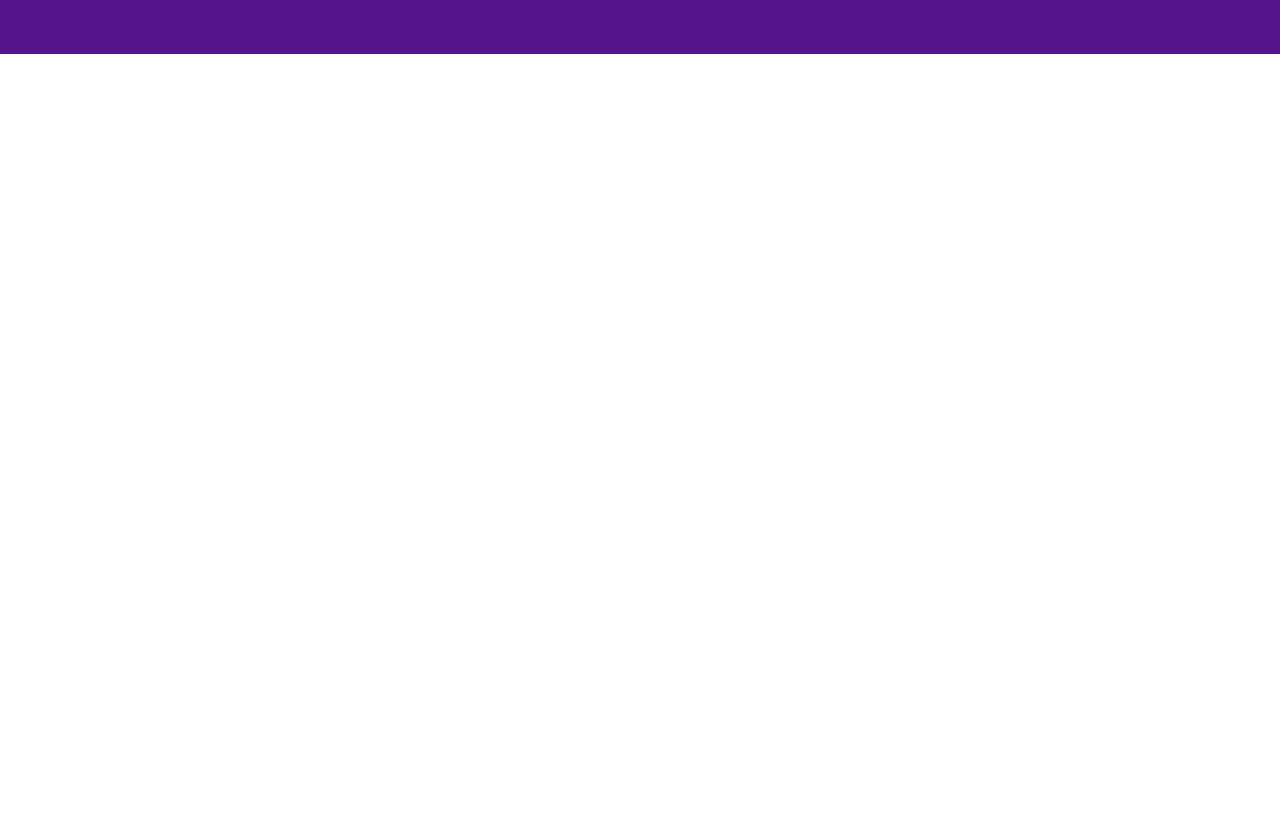
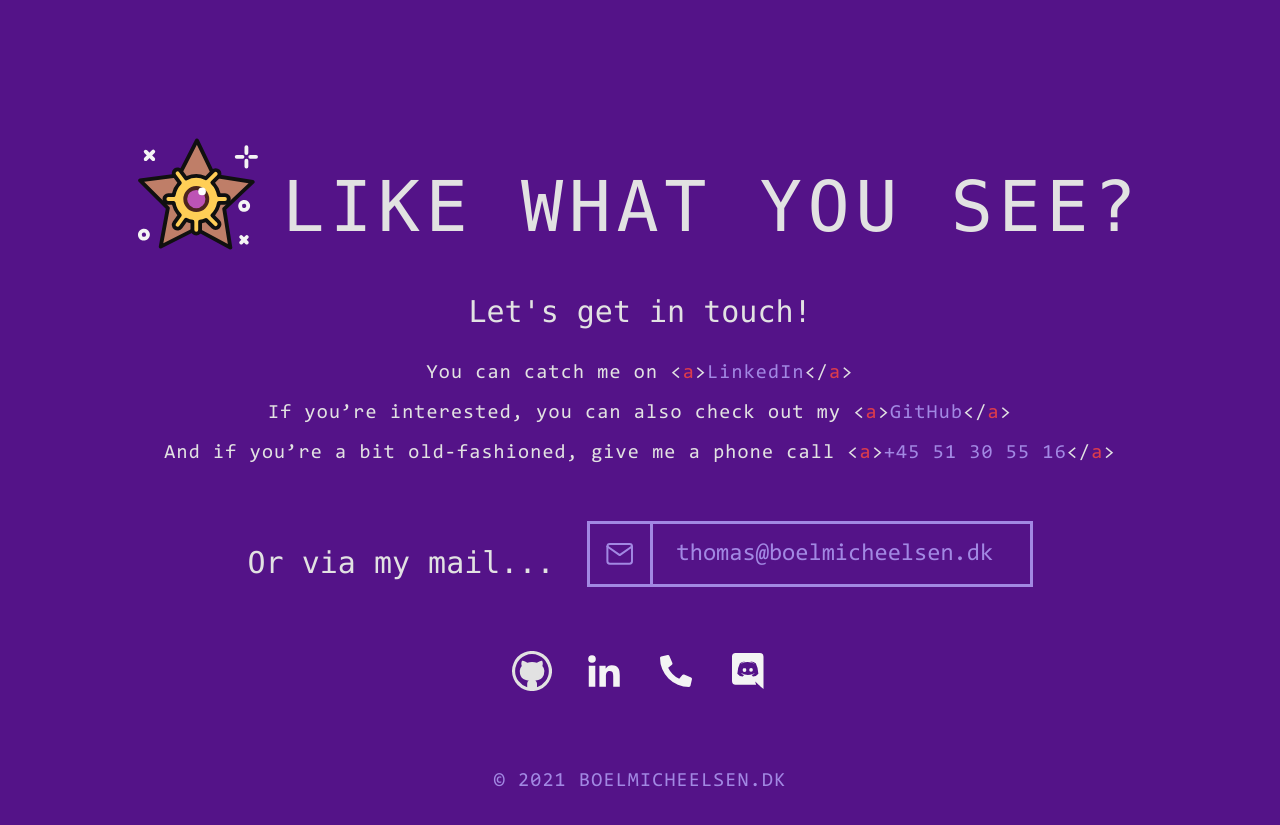
Before and after one commit to thomasboel/portfolio, a React (Create React App) app: page / in a window 1280 px wide. Shown: the part 4720-5545 px from the top of the page. Before the commit the page ends 4774 px from the top, so only its background shows below. Built offline with nearby package versions, Linux system fonts and the light colour scheme.

Commit message:
contact and footer desktop

```diff
--- a/src/components/Label.tsx
+++ b/src/components/Label.tsx
@@ -6,6 +6,7 @@ import { media, sizes } from '../util/theme';
 
 interface Props {
   rtl: boolean;
+  center: boolean;
 }
 
 const Header = styled.h1<Props>`
@@ -15,7 +16,7 @@ const Header = styled.h1<Props>`
   font-weight: 300;
   margin-block-start: 24px;
 
-  text-align: ${props => props.rtl ? 'right' : 'left'};
+  text-align: ${props => props.center ? 'center' : props.rtl ? 'right' : 'left'};
 
   ${media(sizes.tablet)`
     font-size: 70px;
@@ -32,7 +33,7 @@ const ProjectHeader = styled.h2<Props>`
   margin-block-start: 24px;
   white-space: pre-wrap;
 
-  text-align: ${props => props.rtl ? 'right' : 'left'};
+  text-align: ${props => props.center ? 'center' : props.rtl ? 'right' : 'left'};
 
   ${media(sizes.tablet)`
     font-size: 50px;
@@ -48,7 +49,7 @@ const SubHeader = styled.h3<Props>`
   font-weight: 300;
   margin-block-start: 24px;
 
-  text-align: ${props => props.rtl ? 'right' : 'left'};
+  text-align: ${props => props.center ? 'center' : props.rtl ? 'right' : 'left'};
 
   ${media(sizes.tablet)`
     font-size: 30px;
@@ -62,7 +63,7 @@ const ProjectSubHeader = styled.h4<Props>`
   font-size: 16px;
   font-weight: 300;
 
-  text-align: ${props => props.rtl ? 'right' : 'left'};
+  text-align: ${props => props.center ? 'center' : props.rtl ? 'right' : 'left'};
 
   ${media(sizes.tablet)`
     font-size: 24px;
@@ -77,7 +78,7 @@ const Paragraph = styled.p<Props>`
   margin-block-start: 16px;
   white-space: pre-wrap;
 
-  text-align: ${props => props.rtl ? 'right' : 'left'};
+  text-align: ${props => props.center ? 'center' : props.rtl ? 'right' : 'left'};
 
   ${media(sizes.tablet)`
     font-size: 20px;
@@ -93,7 +94,7 @@ const MenuHeader = styled.h2<Props>`
   font-weight: 300;
   margin-block-start: 8px;
 
-  text-align: ${props => props.rtl ? 'right' : 'left'};
+  text-align: ${props => props.center ? 'center' : props.rtl ? 'right' : 'left'};
 
   ${media(sizes.tablet)`
     font-size: 24px;
@@ -107,7 +108,7 @@ const MenuParagraph = styled.h3<Props>`
   font-weight: 300;
   margin-block-start: 24px;
 
-  text-align: ${props => props.rtl ? 'right' : 'left'};
+  text-align: ${props => props.center ? 'center' : props.rtl ? 'right' : 'left'};
 
   ${media(sizes.tablet)`
     font-size: 30px;
@@ -129,9 +130,10 @@ interface LabelProps {
   type?: LabelType;
   color?: string;
   rtl?: boolean;
+  center?: boolean;
 }
 
-const Label = ({ children, type=LabelType.PARAGRAPH, color=colors.white, rtl=false }: LabelProps) => {
+const Label = ({ children, type=LabelType.PARAGRAPH, color=colors.white, rtl=false, center=false }: LabelProps) => {
 
   switch (type) {
     case LabelType.HEADER:
@@ -139,6 +141,7 @@ const Label = ({ children, type=LabelType.PARAGRAPH, color=colors.white, rtl=fal
         <Header
           color={color}
           rtl={rtl}
+          center={center}
         >{children}</Header>
       );
     case LabelType.PROJECT_HEADER:
@@ -146,6 +149,7 @@ const Label = ({ children, type=LabelType.PARAGRAPH, color=colors.white, rtl=fal
         <ProjectHeader
           color={color}
           rtl={rtl}
+          center={center}
         >{children}</ProjectHeader>
       );
     case LabelType.SUB_HEADER:
@@ -153,6 +157,7 @@ const Label = ({ children, type=LabelType.PARAGRAPH, color=colors.white, rtl=fal
         <SubHeader
           color={color}
           rtl={rtl}
+          center={center}
         >{children}</SubHeader>
       );
     case LabelType.PROJECT_SUB_HEADER:
@@ -160,6 +165,7 @@ const Label = ({ children, type=LabelType.PARAGRAPH, color=colors.white, rtl=fal
         <ProjectSubHeader
           color={color}
           rtl={rtl}
+          center={center}
         >{children}</ProjectSubHeader>
       );
     case LabelType.PARAGRAPH:
@@ -167,6 +173,7 @@ const Label = ({ children, type=LabelType.PARAGRAPH, color=colors.white, rtl=fal
         <Paragraph
           color={color}
           rtl={rtl}
+          center={center}
         >{children}</Paragraph>
       );
     case LabelType.MENU_HEADER:
@@ -174,6 +181,7 @@ const Label = ({ children, type=LabelType.PARAGRAPH, color=colors.white, rtl=fal
         <MenuHeader
           color={color}
           rtl={rtl}
+          center={center}
         >{children}</MenuHeader>
       );
     case LabelType.MENU_PARAGRAPH:
@@ -181,6 +189,7 @@ const Label = ({ children, type=LabelType.PARAGRAPH, color=colors.white, rtl=fal
         <MenuParagraph
           color={color}
           rtl={rtl}
+          center={center}
         >{children}</MenuParagraph>
       );
 
@@ -189,6 +198,7 @@ const Label = ({ children, type=LabelType.PARAGRAPH, color=colors.white, rtl=fal
         <Paragraph
           color={color}
           rtl={rtl}
+          center={center}
         >{children}</Paragraph>
       );
   }
--- a/src/containers/Contact.tsx
+++ b/src/containers/Contact.tsx
@@ -1,13 +1,13 @@
 import React from 'react';
 import styled from 'styled-components';
-import { BrowserView, MobileView } from 'react-device-detect';
+import { BrowserView, MobileView, isMobile } from 'react-device-detect';
 
 import Label, { LabelType } from '../components/Label';
 import Pokemon, { Pokemons } from '../components/Pokemon';
 
 import { GitHubIcon, LinkedInIcon, PhoneIcon, DiscordIcon, MailIcon } from '../util/icons';
 import CopyEmail from '../components/CopyEmail';
-import { colors } from '../util/theme';
+import { colors, media, sizes } from '../util/theme';
 
 const Wrapper = styled.div`
   display: flex;
@@ -16,11 +16,19 @@ const Wrapper = styled.div`
 
   padding: 0 24px 0 24px;
   margin-top: 80px;
+
+  ${media(sizes.tablet)`
+    align-items: center;
+  `};
 `;
 
 const FlexRow = styled.div`
   display: flex;
   flex-direction: row;
+`;
+
+const Red = styled.span`
+  color: ${colors.red};
 `;
 
 export const IconWrapper = styled.div`
@@ -61,8 +69,8 @@ export const contactOptions: Array<Link> = [
 
 const Contact = () => {
 
-  const ContactIcons = () => (
-    <FlexRow style={{ marginTop: 24 }}>
+  const ContactIcons = ({ style }: any) => (
+    <FlexRow style={style}>
 
       {contactOptions.map((contact, index) => !contact.url.includes('mailto') && (
         <IconWrapper key={index}>
@@ -78,7 +86,31 @@ const Contact = () => {
   return (
     <>
       <BrowserView>
+        <Wrapper id="contact">
 
+        <FlexRow>
+            <Pokemon pokemon={Pokemons.STARYU} style={{ marginRight: 24 }} />
+            <Label type={LabelType.HEADER}>LIKE WHAT YOU SEE?</Label>
+          </FlexRow>
+
+          <Label type={LabelType.SUB_HEADER}>Let's get in touch!</Label>
+
+          <Label center>
+            You can catch me on {"<"}<Red>a</Red>{">"}<a style={{ color: colors.lightPurple }} href={contactOptions[1].url}>LinkedIn</a>{"</"}<Red>a</Red>{">"}
+            <br />
+            If you’re interested, you can also check out my {"<"}<Red>a</Red>{">"}<a style={{ color: colors.lightPurple }} href={contactOptions[0].url}>GitHub</a>{"</"}<Red>a</Red>{">"}
+            <br />
+            And if you’re a bit old-fashioned, give me a phone call {"<"}<Red>a</Red>{">"}<a style={{ color: colors.lightPurple }} href={contactOptions[2].url}>+45 51 30 55 16</a>{"</"}<Red>a</Red>{">"}
+          </Label>
+
+          <FlexRow style={{ marginTop: 32 }}>
+            <Label type={LabelType.SUB_HEADER}>Or via my mail...</Label>
+            <CopyEmail email={'thomas@boelmicheelsen.dk'} style={{ marginLeft: 32, marginTop: 16 }} />
+          </FlexRow>
+
+          <ContactIcons style={{ marginTop: 64 }}/>
+
+        </Wrapper>
       </BrowserView>
       <MobileView>
         <Wrapper id="contact">
@@ -92,7 +124,7 @@ const Contact = () => {
 
           <Label rtl>{"You can catch me on LinkedIn\nOr check out all my projects at GitHub\nOld-fashioned? Call me at +45 51 30 55 16"}</Label>
 
-          <ContactIcons />
+          <ContactIcons style={{ marginTop: 24 }} />
 
           <Label rtl type={LabelType.SUB_HEADER}>Or via my mail...</Label>
 
--- a/src/containers/Footer.tsx
+++ b/src/containers/Footer.tsx
@@ -18,11 +18,13 @@ const Footer = () => {
   return (
     <>
       <BrowserView>
-
+        <Wrapper>
+          <Label color={colors.lightPurple}>© 2021 BOELMICHEELSEN.DK</Label>
+        </Wrapper>
       </BrowserView>
       <MobileView>
         <Wrapper>
-          <Label color={colors.lightPurple}>© 2021 THOMASBOELMICHEELSEN.DK</Label>
+          <Label color={colors.lightPurple}>© 2021 BOELMICHEELSEN.DK</Label>
         </Wrapper>
       </MobileView>
     </>
```
